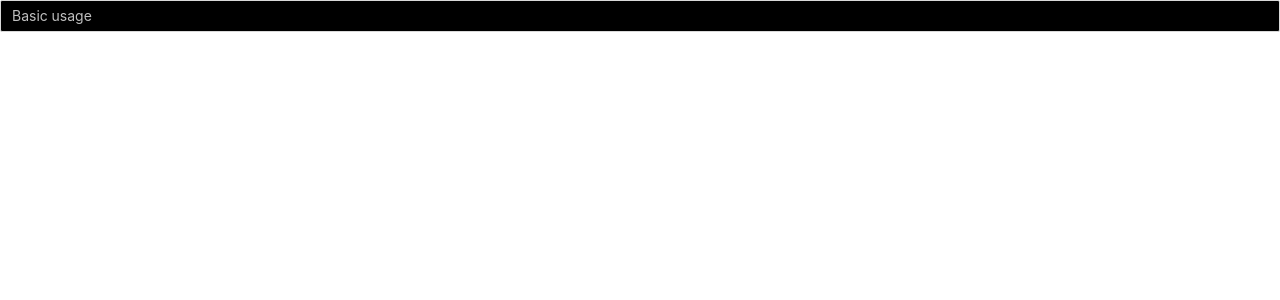
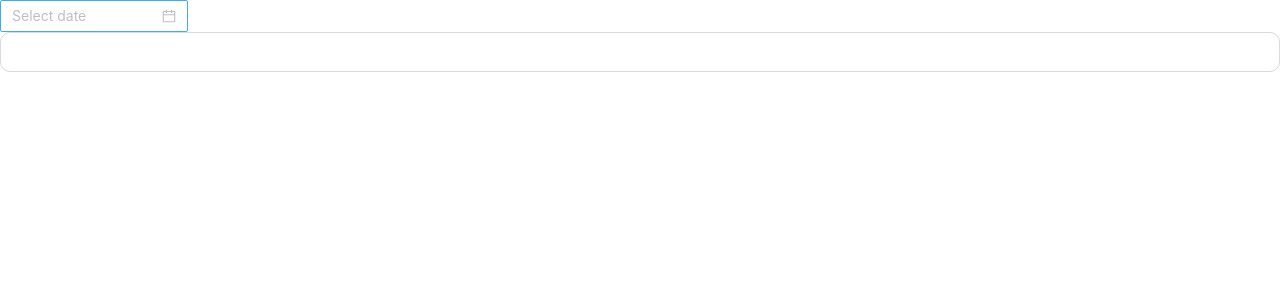
Before and after one commit to JengYoung/DDU_DU_DDU_DU, a Next.js app in the folder next/10/antd/4/: page / in a window 1280 px wide. Shown: the top 300 px of the page. Built offline with nearby package versions, Linux system fonts and the light colour scheme.

Commit message:
feat: create DatePicker with date utils

```diff
--- a/next/10/antd/4/src/components/Input/DefaultInput.js
+++ /dev/null
@@ -1,11 +0,0 @@
-import { Input } from 'antd';
-import React from 'react';
-import styled from 'styled-components';
-
-export function DefaultInput() {
-  return <DefaultInput.Style placeholder="Basic usage" />;
-}
-
-DefaultInput.Style = styled(Input)`
-  background-color: black;
-`;
--- /dev/null
+++ b/next/10/antd/4/src/components/Input/DefaultInput.jsx
@@ -0,0 +1,12 @@
+import { Input } from 'antd';
+import React from 'react';
+import styled from 'styled-components';
+
+export function DefaultInput({ placeholder }) {
+  return <DefaultInput.Style placeholder={placeholder} />;
+}
+
+DefaultInput.Style = styled(Input)`
+  height: 40px;
+  border-radius: 10px;
+`;
--- /dev/null
+++ b/next/10/antd/4/src/components/date-picker/DefaultDatePicker.jsx
@@ -0,0 +1,6 @@
+import React from 'react';
+import { DatePicker } from 'antd';
+
+export function DefaultDatePicker({ onChange }) {
+  return <DatePicker onChange={onChange} />;
+}
--- a/next/10/antd/4/src/pages/index.js
+++ b/next/10/antd/4/src/pages/index.js
@@ -1,8 +1,20 @@
+import { useState } from 'react';
+
 import { DefaultInput } from '../components/Input/DefaultInput';
+import { DefaultDatePicker } from '../components/date-picker/DefaultDatePicker';
+import { dateFormat } from '../../utils/date/format';
+import { getDate } from '../../utils/date/getDate';
 
 export default function IndexPage() {
+  const [todoDate, setTodoDate] = useState(null);
+
+  const onChangeDatePicker = (date) => {
+    setTodoDate(getDate(date, dateFormat.default));
+  };
+
   return (
     <div>
+      <DefaultDatePicker onChange={onChangeDatePicker} />
       <DefaultInput />
     </div>
   );
--- /dev/null
+++ b/next/10/antd/4/utils/date/format.js
@@ -0,0 +1,3 @@
+export const dateFormat = {
+  default: 'YYYY-MM-DD',
+};
--- /dev/null
+++ b/next/10/antd/4/utils/date/getDate.js
@@ -0,0 +1,3 @@
+import moment from 'moment';
+
+export const getDate = (date, format) => moment(date).format(format);
```
